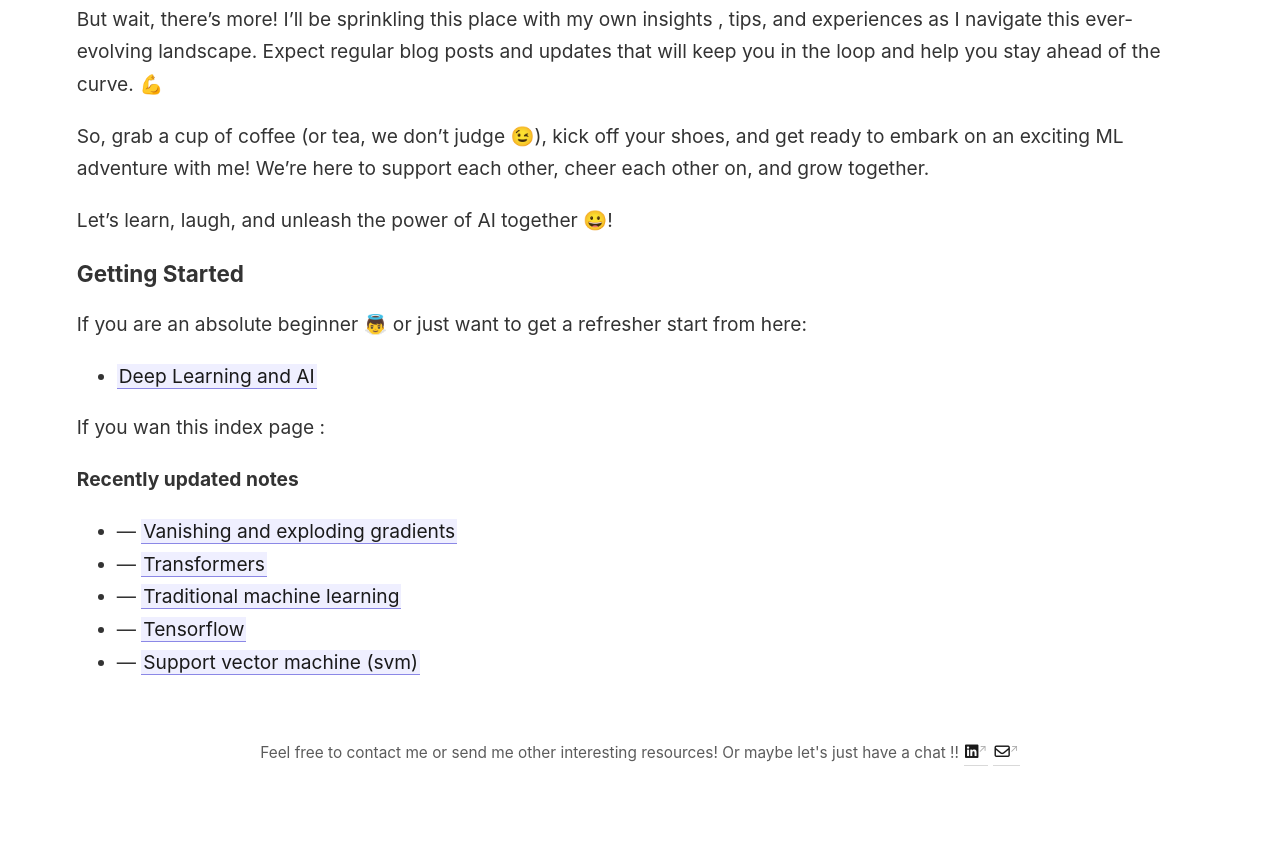
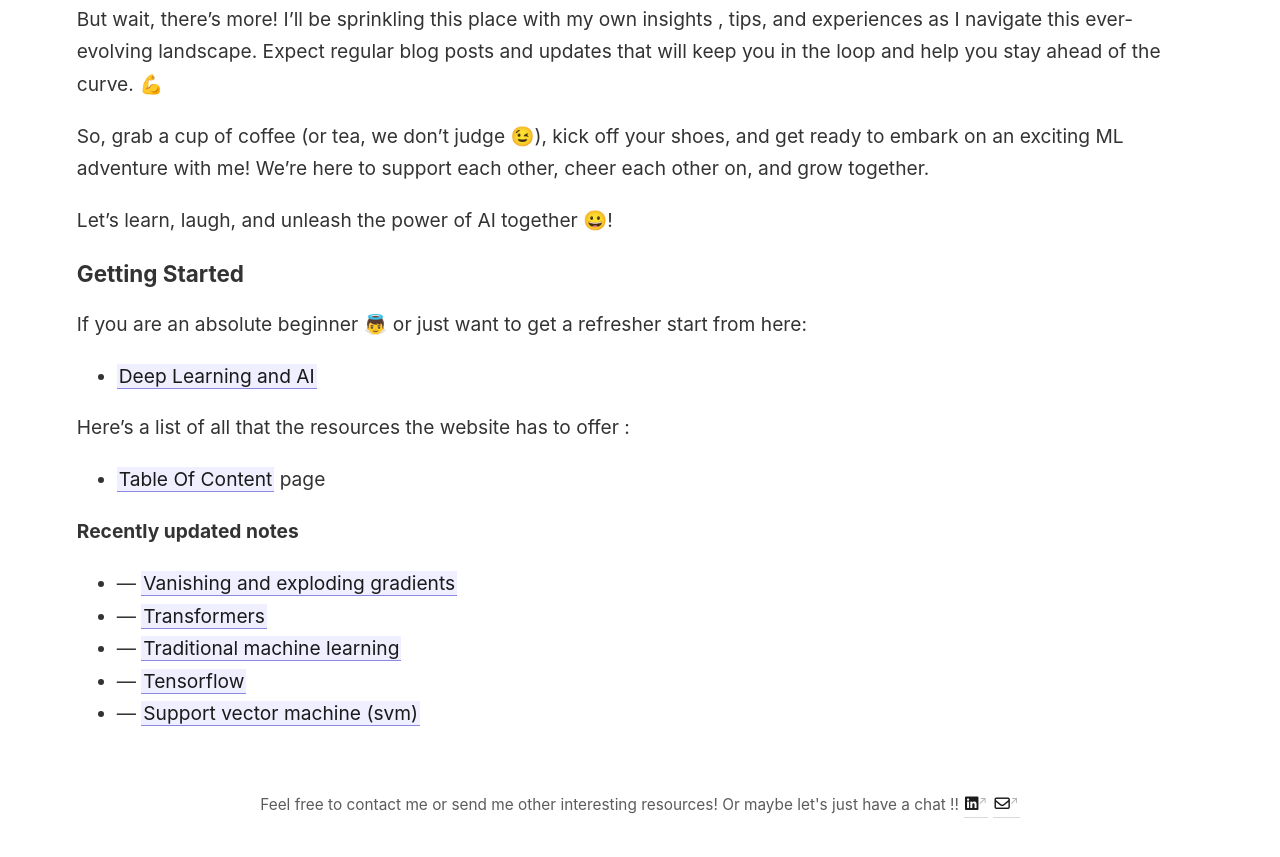
Before and after one commit to proy9714/priyadarshi-digital-garden, a Jekyll site: the page built from _pages/index.md, in a window 1280 px wide and 900 px high, scrolled down 780 px. Shown: the top 857 px of the window. Built offline with Jekyll 4.4.1, drawn with Linux system fonts in a browser that asks for light colours.

Commit message:
vault backup: 2023-06-02 20:03:39

```diff
--- a/_pages/index.md
+++ b/_pages/index.md
@@ -26,11 +26,13 @@ Let's learn, laugh, and unleash the power of AI together 😀!
 
 ### Getting Started
 
-  If you are an absolute beginner 👼 or just want to get a refresher start from here:
+If you are an absolute beginner 👼 or just want to get a refresher start from here:
 
-  - <a class="internal-link" href="deeplearning-and-ai">Deep Learning and AI</a>
+- <a class="internal-link" href="deeplearning-and-ai">Deep Learning and AI</a>
 
-If you wan this index page :
+Here's a list of all that the resources the website has to offer :
+
+- <a class="internal-link" href="/table-of-content">Table Of Content</a> page
 
 
 <strong>Recently updated notes</strong>
```
Also changed, not shown: deeplearning-and-ai.md (added).
